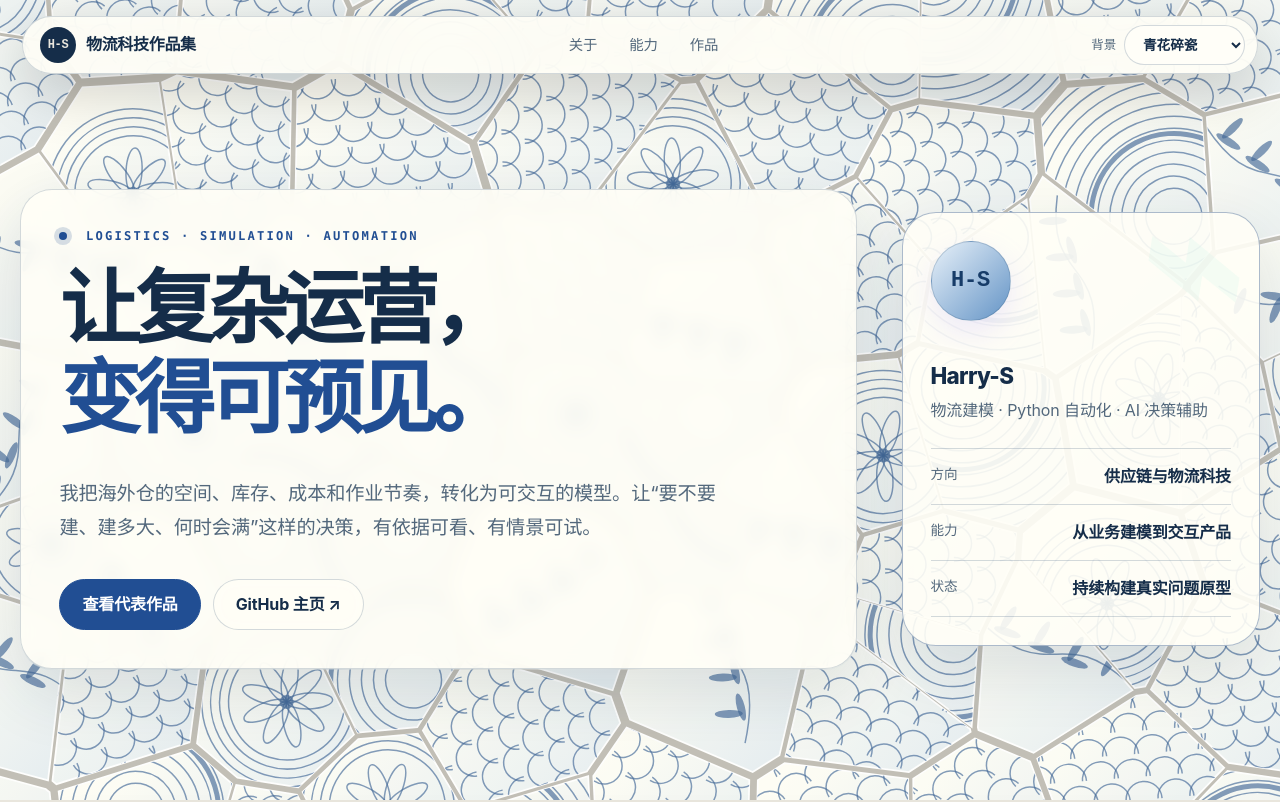
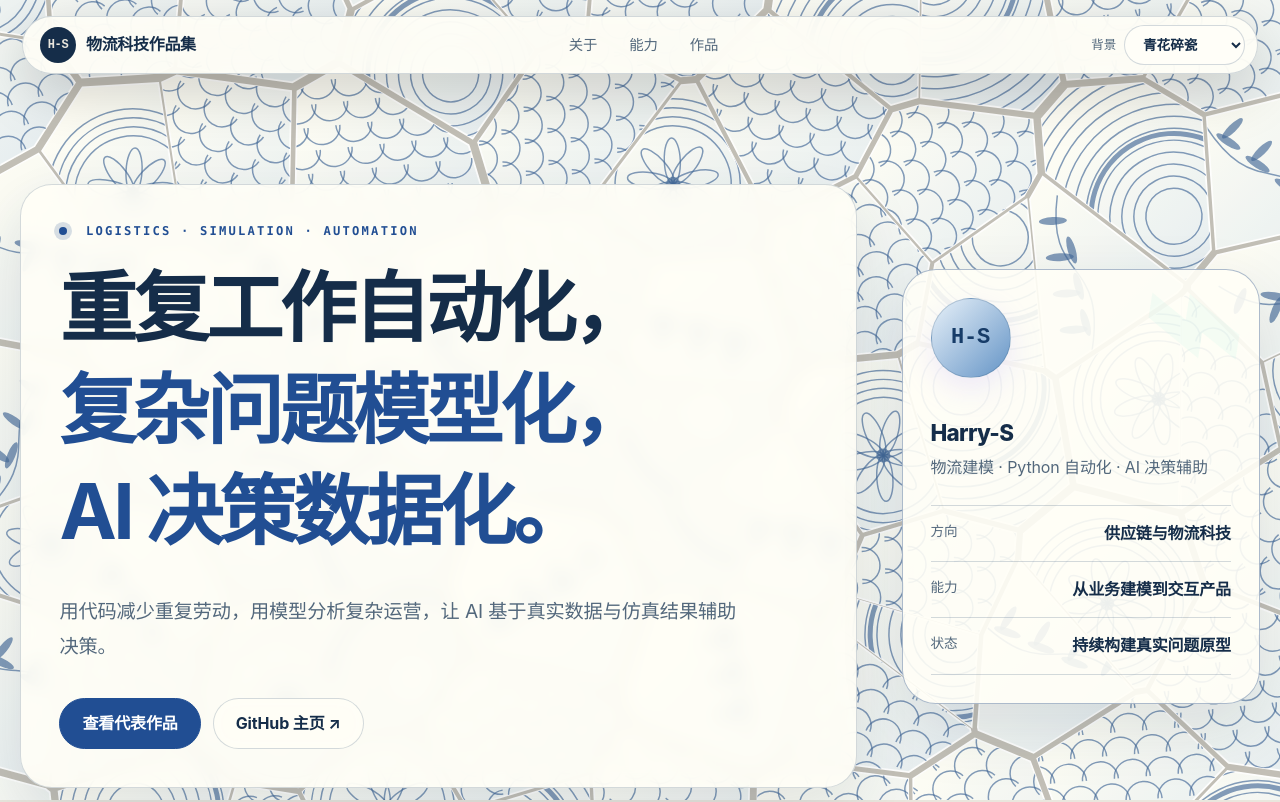
Before and after one commit to 2631646035-dot/2631646035-dot.github.io, a plain HTML site: page index.html in a window 1280 px wide. Shown: the top 802 px of the page. Drawn offline with Linux system fonts and the light colour scheme.

Commit message:
Update portfolio slogan for automation modeling and AI decisions

```diff
--- a/index.html
+++ b/index.html
@@ -16,7 +16,7 @@
     />
     <link rel="stylesheet" href="./style.css?v=hs2" />
     <link rel="stylesheet" href="./stage.css?v=hs2" />
-    <link rel="stylesheet" href="./porcelain.css" />
+    <link rel="stylesheet" href="./porcelain.css?v=slogan1" />
     <script src="./script.js" defer></script>
     <script src="./porcelain.js" defer></script>
   </head>
@@ -48,9 +48,9 @@
       <section class="hero" id="top" aria-labelledby="hero-title">
         <div class="hero-copy">
           <p class="eyebrow"><span class="status-dot" aria-hidden="true"></span> LOGISTICS · SIMULATION · AUTOMATION</p>
-          <h1 id="hero-title">让复杂运营，<span>变得可预见。</span></h1>
+          <h1 id="hero-title" class="hero-slogan"><span>重复工作自动化，</span><span>复杂问题模型化，</span><span>AI 决策数据化。</span></h1>
           <p class="hero-lead">
-            我把海外仓的空间、库存、成本和作业节奏，转化为可交互的模型。让“要不要建、建多大、何时会满”这样的决策，有依据可看、有情景可试。
+            用代码减少重复劳动，用模型分析复杂运营，让 AI 基于真实数据与仿真结果辅助决策。
           </p>
           <div class="hero-actions">
             <a class="button button-primary" href="#projects">查看代表作品</a>
--- a/porcelain.css
+++ b/porcelain.css
@@ -10,6 +10,10 @@
 .portfolio-home .hero { gap:45px; }
 .portfolio-home .hero-copy { padding:clamp(24px,3vw,45px); border:1px solid var(--line); border-radius:32px; background:var(--surface); box-shadow:var(--shadow); backdrop-filter:blur(9px); }
 .portfolio-home .hero h1 { font-size:clamp(3rem,6.3vw,6.2rem); line-height:1.12; }
+.portfolio-home .hero-copy { container-type:inline-size; }
+.portfolio-home .hero h1.hero-slogan { font-size:clamp(1.35rem,10.4cqi,4.8rem); line-height:1.32; letter-spacing:-.045em; }
+.portfolio-home .hero h1.hero-slogan span { display:block; white-space:nowrap; }
+.portfolio-home .hero h1.hero-slogan span:first-child { color:var(--text); -webkit-text-fill-color:var(--text); }
 .portfolio-home .hero h1 span { color:var(--accent); background:none; -webkit-text-fill-color:var(--accent); }
 .portfolio-home .profile-card { background:var(--surface); transform:none; }
 .portfolio-home .profile-card:hover { transform:translateY(-5px); }
```
